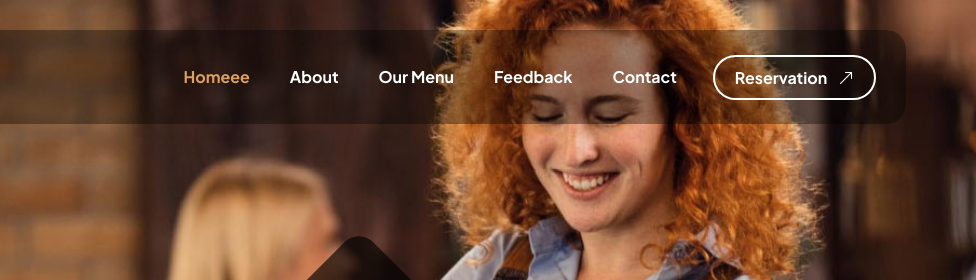
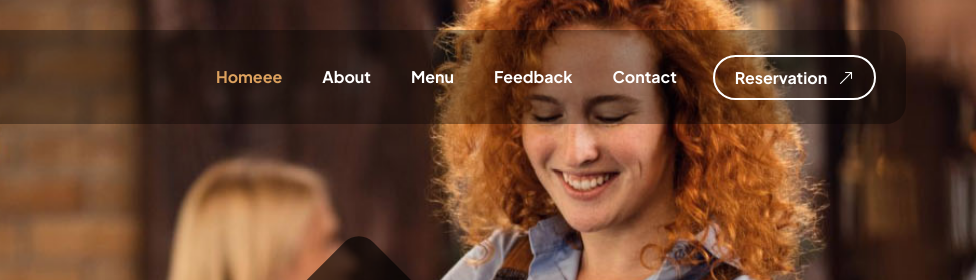
Before and after one commit to rajeshpairmi/cafewebsite, a plain HTML site: page index.html in a window 1280 px wide. Shown: the top 280 px of the page, 304-1280 px from the left. Drawn offline with Linux system fonts and the light colour scheme.

Commit message:
Ourmenu to menu
Ourmenu to menu

```diff
--- a/index.html
+++ b/index.html
@@ -60,7 +60,7 @@ Bootstrap 5 HTML CSS Template
                                 </li>
 
                                 <li class="nav-item">
-                                    <a class="nav-link click-scroll" href="#section_3">Our Menu</a>
+                                    <a class="nav-link click-scroll" href="#section_3">Menu</a>
                                 </li>
 
                                 <li class="nav-item">
```
